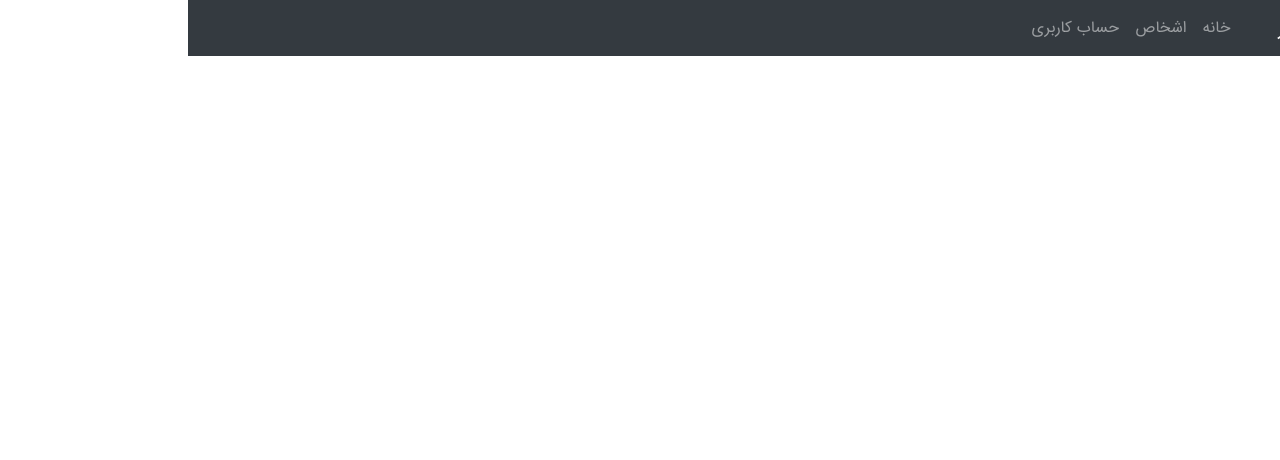
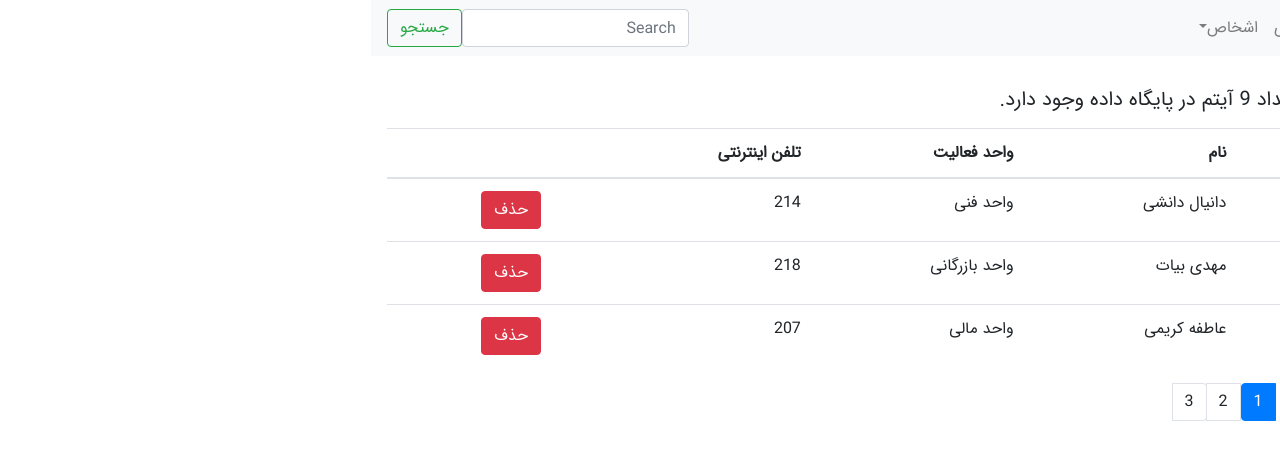
Before and after one commit to danieldotinc/Trade-Management-System, a React (Create React App) app: page /Profiles/Employees in a window 1280 px wide. Shown: the top 460 px of the page. Built offline with nearby package versions, Linux system fonts and the light colour scheme; the HTML template or start-up script is replaced by a standard one.

Commit message:
employee profiles added

```diff
--- a/package.json
+++ b/package.json
@@ -5,6 +5,7 @@
   "dependencies": {
     "bootstrap": "^4.3.1",
     "react": "^16.8.3",
+    "react-bootstrap": "^1.0.0-beta.5",
     "react-dom": "^16.8.3",
     "react-router-dom": "^4.3.1",
     "react-scripts": "2.1.5",
--- a/src/App.js
+++ b/src/App.js
@@ -5,22 +5,28 @@ import {
   Switch,
   withRouter
 } from "react-router-dom";
-import Navbar from "./components/layouts/Navbar";
+import Navigation from "./components/layouts/Navbar";
 import uuid from "uuid";
 import Home from "./components/Home";
 import Like from "./components/table/common/like";
 
 import Profiles from "./views/profiles/profiles";
 
-import { getItems, deleteItem } from "./services/fakeItemService";
-import { getTypes } from "./services/fakeTypeService";
+import {
+  getBusinessItems,
+  deleteBusinessItem,
+  getEmployeesItems,
+  deleteEmployeeItem
+} from "./services/fakeItemService";
+import { getBusinessTypes, getEmployeeTypes } from "./services/fakeTypeService";
 
 import "./assets/css/style.css";
 
 class App extends Component {
   state = {
-    types: getTypes(),
-    columns: [
+    businessTypes: getBusinessTypes(),
+    employeeTypes: getEmployeeTypes(),
+    businessColumns: [
       { label: "ID", path: "id" },
       { label: "نام", path: "name" },
       { label: "حوزه فعالیت", path: "type" },
@@ -37,7 +43,30 @@ class App extends Component {
         content: item => (
           <button
             className="btn btn-danger"
-            onClick={() => this.handleDeleteTableItem(item.id)}
+            onClick={() => this.handleDeleteTableItem(item.id, "business")}
+          >
+            حذف
+          </button>
+        )
+      }
+    ],
+    employeesColumns: [
+      { label: "ID", path: "id" },
+      { label: "نام", path: "name" },
+      { label: "واحد فعالیت", path: "type" },
+      { label: "تلفن اینترنتی", path: "telephone" },
+      {
+        key: uuid.v4(),
+        content: item => (
+          <Like movie={item} onClick={() => this.handleLikeItem(item)} />
+        )
+      },
+      {
+        key: uuid.v4(),
+        content: item => (
+          <button
+            className="btn btn-danger"
+            onClick={() => this.handleDeleteTableItem(item.id, "employee")}
           >
             حذف
           </button>
@@ -47,42 +76,62 @@ class App extends Component {
     selectedGenre: "all",
     sortColumn: "id",
     currentPage: 1,
-    pageSize: 2,
-    items: getItems(),
+    pageSize: 3,
+    businessItems: getBusinessItems(),
+    employeeItems: getEmployeesItems(),
     personInfo: false,
     personId: 1,
     activePage: "Home"
   };
 
-  handleDeleteTableItem = id => {
-    deleteItem(id);
+  handleDeleteTableItem = (id, listName) => {
+    if (listName == "business") {
+      deleteBusinessItem(id);
+      this.setState({
+        businessItems: getBusinessItems()
+      });
+    } else if (listName == "employee") {
+      deleteEmployeeItem(id);
+      this.setState({
+        employeeItems: getEmployeesItems()
+      });
+    }
+  };
+
+  handleLikeItem = item => {
+    const businessItems = [...this.state.businessItems];
+    const index = businessItems.indexOf(item);
+    businessItems[index].liked = !businessItems[index].liked;
     this.setState({
-      items: getItems()
+      businessItems
     });
   };
 
-  handleLikeItem = item => {
-    const items = [...this.state.items];
-    const index = items.indexOf(item);
-    items[index].liked = !items[index].liked;
-    this.setState({
-      items
-    });
+  handleTypesFilter = (type, listName) => {
+    if (listName == "businessItems") {
+      this.setState({
+        businessItems:
+          type.name && type.id
+            ? getBusinessItems().filter(item => item.type == type.name)
+            : getBusinessItems(),
+        selectedGenre: type == "all" ? "all" : type.name,
+        currentPage: 1
+      });
+    } else if (listName == "employeeItems") {
+      this.setState({
+        employeeItems:
+          type.name && type.id
+            ? getEmployeesItems().filter(item => item.type == type.name)
+            : getEmployeesItems(),
+        selectedGenre: type == "all" ? "all" : type.name,
+        currentPage: 1
+      });
+    }
   };
 
-  handleTypesFilter = type =>
-    this.setState({
-      items:
-        type.name && type.id
-          ? getItems().filter(item => item.type == type.name)
-          : getItems(),
-      selectedGenre: type == "all" ? "all" : type.name,
-      currentPage: 1
-    });
+  handlePageChange = (page, listName) => this.setState({ currentPage: page });
 
-  handlePageChange = page => this.setState({ currentPage: page });
-
-  handleSort = sortColumn => this.setState({ sortColumn });
+  handleSort = (sortColumn, listName) => this.setState({ sortColumn });
 
   handleDelete = id => {
     this.setState({
@@ -95,7 +144,7 @@ class App extends Component {
     return (
       <Router>
         <React.Fragment>
-          <Navbar activePage={this.state.activePage} />
+          <Navigation activePage={this.state.activePage} />
           <div className="m-3">
             <Switch>
               {/* <Route
@@ -110,9 +159,31 @@ class App extends Component {
                 path="/Profiles"
                 render={props => (
                   <Profiles
-                    columns={this.state.columns}
-                    items={this.state.items}
-                    genres={this.state.types}
+                    listName={"businessItems"}
+                    columns={this.state.businessColumns}
+                    items={this.state.businessItems}
+                    genres={this.state.businessTypes}
+                    selectedGenre={this.state.selectedGenre}
+                    sortColumn={this.state.sortColumn}
+                    onDeleteTableItem={this.handleDeleteTableItem}
+                    onLikeItem={this.handleLikeItem}
+                    currentPage={this.state.currentPage}
+                    pageSize={this.state.pageSize}
+                    onPageChange={this.handlePageChange}
+                    onGenreChange={this.handleTypesFilter}
+                    onSort={this.handleSort}
+                  />
+                )}
+              />
+              <Route
+                exact
+                path="/Profiles/Employees"
+                render={props => (
+                  <Profiles
+                    listName={"employeeItems"}
+                    columns={this.state.employeesColumns}
+                    items={this.state.employeeItems}
+                    genres={this.state.employeeTypes}
                     selectedGenre={this.state.selectedGenre}
                     sortColumn={this.state.sortColumn}
                     onDeleteTableItem={this.handleDeleteTableItem}
--- a/src/components/layouts/Navbar.jsx
+++ b/src/components/layouts/Navbar.jsx
@@ -1,15 +1,24 @@
 import React, { Component } from "react";
 import { withRouter } from "react-router-dom";
 import { Link } from "react-router-dom";
+import {
+  Navbar,
+  Nav,
+  NavDropdown,
+  Form,
+  FormControl,
+  Button
+} from "react-bootstrap";
 
-export class Navbar extends Component {
+export class Navigation extends Component {
   getClass = route => {
     if (this.props.location.pathname == route) return "nav-item active";
     return "nav-item";
   };
   render() {
     return (
-      <nav
+      <React.Fragment>
+        {/* <nav
           className="navbar navbar-expand-lg navbar-dark bg-dark"
           style={{ direction: "rtl" }}
         >
@@ -34,6 +43,22 @@ export class Navbar extends Component {
                   خانه <span className="sr-only">(current)</span>
                 </Link>
               </li>
+              <li className="dropdown">
+                <Link className="dropdown-toggle" data-toggle="dropdown" to="#">
+                  Page 1<span className="caret" />
+                </Link>
+                <ul className="dropdown-menu">
+                  <li>
+                    <Link to="#">Page 1-1</Link>
+                  </li>
+                  <li>
+                    <Link to="#">Page 1-2</Link>
+                  </li>
+                  <li>
+                    <Link to="#">Page 1-3</Link>
+                  </li>
+                </ul>
+              </li>
               <li className={this.getClass("/Profiles")}>
                 <Link className="nav-link" to="/Profiles">
                   اشخاص
@@ -46,9 +71,43 @@ export class Navbar extends Component {
               </li>
             </ul>
           </div>
-      </nav>
+        </nav> */}
+        <Navbar bg="light" expand="lg">
+          <Navbar.Brand href="#home">مدیریت کسب و کار</Navbar.Brand>
+          <Navbar.Toggle aria-controls="basic-navbar-nav" />
+          <Navbar.Collapse id="basic-navbar-nav">
+            <Nav className="ml-auto pr-5">
+              <Nav.Link href="/Home">خانه</Nav.Link>
+              <Nav.Link href="#link">حساب کاربری</Nav.Link>
+              <NavDropdown title="اشخاص" id="basic-nav-dropdown">
+                <NavDropdown.Item href="/Profiles">
+                  کسب و کارها
+                </NavDropdown.Item>
+                <NavDropdown.Item href="/Profiles/Employees">
+                  کارمندان
+                </NavDropdown.Item>
+                <NavDropdown.Item href="/Profiles/Customers">
+                  مشتریان
+                </NavDropdown.Item>
+                <NavDropdown.Divider />
+                <NavDropdown.Item href="#action/3.4">
+                  Separated link
+                </NavDropdown.Item>
+              </NavDropdown>
+            </Nav>
+            <Form inline>
+              <FormControl
+                type="text"
+                placeholder="Search"
+                className="mr-sm-2"
+              />
+              <Button variant="outline-success">جستجو</Button>
+            </Form>
+          </Navbar.Collapse>
+        </Navbar>
+      </React.Fragment>
     );
   }
 }
 
-export default withRouter(Navbar);
+export default withRouter(Navigation);
--- a/src/components/table/common/tableHeader.jsx
+++ b/src/components/table/common/tableHeader.jsx
@@ -1,7 +1,7 @@
 import React, { Component } from "react";
 
 class TableHeader extends Component {
-  raiseSort = path => {
+  raiseSort = (path, listName) => {
     const sortColumn = { ...this.props.sortColumn };
     if (sortColumn.path === path)
       sortColumn.order = sortColumn.order == "asc" ? "desc" : "asc";
@@ -9,7 +9,7 @@ class TableHeader extends Component {
       sortColumn.path = path;
       sortColumn.order = "asc";
     }
-    this.props.onSort(sortColumn);
+    this.props.onSort(sortColumn, listName);
   };
 
   sortedIcon = column => {
@@ -20,7 +20,7 @@ class TableHeader extends Component {
   };
 
   render() {
-    const { columns } = this.props;
+    const { columns, listName } = this.props;
     return (
       <thead>
         <tr>
@@ -28,10 +28,10 @@ class TableHeader extends Component {
             return (
               <th
                 key={column.path || column.key}
-                onClick={() => this.raiseSort(column.path)}
+                onClick={() => this.raiseSort(column.path, listName)}
                 style={{ cursor: "pointer" }}
               >
-                {column.label} {this.sortedIcon(column)}
+                {column.label} {this.sortedIcon(column, listName)}
               </th>
             );
           })}
--- a/src/components/table/fullList.jsx
+++ b/src/components/table/fullList.jsx
@@ -8,6 +8,7 @@ import _ from "lodash";
 export class FullList extends Component {
   render() {
     const {
+      listName,
       items,
       pageSize,
       currentPage,
@@ -30,6 +31,7 @@ export class FullList extends Component {
         <div className="row">
           <div className="col-3">
             <ListItem
+              listName={listName}
               genres={genres}
               onGenreChange={onGenreChange}
               selectedGenre={selectedGenre}
@@ -37,6 +39,7 @@ export class FullList extends Component {
           </div>
           <div className="col">
             <ListTable
+              listName={listName}
               sortColumn={sortColumn}
               itemsCount={items.length}
               onSort={onSort}
@@ -46,6 +49,7 @@ export class FullList extends Component {
               onLikeItem={onLikeItem}
             />
             <Pagination
+              listName={listName}
               pageSize={pageSize}
               currentPage={currentPage}
               itemsCount={items.length}
--- a/src/components/table/listItem.jsx
+++ b/src/components/table/listItem.jsx
@@ -3,6 +3,7 @@ import PropTypes from "prop-types";
 
 const ListItem = props => {
   const {
+    listName,
     selectedGenre,
     genres,
     textProperty,
@@ -16,7 +17,7 @@ const ListItem = props => {
           selectedGenre == "all" ? "list-group-item active" : "list-group-item"
         }
         style={{ cursor: "pointer" }}
-        onClick={() => onGenreChange("all")}
+        onClick={() => onGenreChange("all", listName)}
       >
         All Genres
       </li>
@@ -29,7 +30,7 @@ const ListItem = props => {
               : "list-group-item"
           }
           style={{ cursor: "pointer" }}
-          onClick={() => onGenreChange(genre)}
+          onClick={() => onGenreChange(genre, listName)}
         >
           {genre[textProperty]}
         </li>
@@ -40,7 +41,7 @@ const ListItem = props => {
 
 ListItem.defaultProps = {
   textProperty: "name",
-  valueProperty: "_id"
+  valueProperty: "id"
 };
 
 ListItem.propTypes = {};
--- a/src/components/table/listTable.jsx
+++ b/src/components/table/listTable.jsx
@@ -5,6 +5,7 @@ import TableBody from "./common/tableBody";
 class MoviesTable extends Component {
   render() {
     const {
+      listName,
       columns,
       sortColumn,
       onSort,
@@ -22,6 +23,7 @@ class MoviesTable extends Component {
         </div>
         <table className="table">
           <TableHeader
+            listName={listName}
             columns={columns}
             sortColumn={sortColumn}
             onSort={onSort}
--- a/src/services/fakeItemService.js
+++ b/src/services/fakeItemService.js
@@ -1,6 +1,6 @@
 import * as genresAPI from "./fakeTypeService";
 
-const items = [
+const businessItems = [
   {
     id: "1",
     name: "حمید مرادی",
@@ -45,16 +45,77 @@ const items = [
   }
 ];
 
-export function getItems() {
-  return items;
+const employeesItems = [
+  {
+    id: "1",
+    name: "دانیال دانشی",
+    type: "واحد فنی",
+    telephone: "214"
+  },
+  {
+    id: "2",
+    name: "مهدی بیات",
+    type: "واحد بازرگانی",
+    telephone: "218"
+  },
+  {
+    id: "3",
+    name: "عاطفه کریمی",
+    type: "واحد مالی",
+    telephone: "207"
+  },
+  {
+    id: "4",
+    name: "پگاه جمشیدی",
+    type: "واحد فروش",
+    telephone: "200"
+  },
+  {
+    id: "5",
+    name: "سعید شمس",
+    type: "واحد منابع انسانی",
+    telephone: "223"
+  },
+  {
+    id: "6",
+    name: "محسن شمس",
+    type: "مدیر پروژه",
+    telephone: "215"
+  },
+  {
+    id: "7",
+    name: "فریماه حیدری",
+    type: "واحد فروش",
+    telephone: "202"
+  },
+  {
+    id: "8",
+    name: "الهام بهرامی",
+    type: "واحد فروش",
+    telephone: "211"
+  },
+  {
+    id: "9",
+    name: "فاطمه فصیحی",
+    type: "واحد مالی",
+    telephone: "206"
+  }
+];
+
+export function getBusinessItems() {
+  return businessItems;
 }
 
-export function getItem(id) {
-  return items.find(m => m.id === id);
+export function getEmployeesItems() {
+  return employeesItems;
+}
+
+export function getBusinessItem(id) {
+  return businessItems.find(m => m.id === id);
 }
 
 // export function saveItem(item) {
-//   let itemInDb = items.find(m => m.id === item.id) || {};
+//   let itemInDb = businessItems.find(m => m.id === item.id) || {};
 //   itemInDb.name = item.name;
 //   itemInDb.type = genresAPI.genres.find(g => g._id === movie.genreId);
 //   itemInDb.numberInStock = item.numberInStock;
@@ -62,14 +123,20 @@ export function getItem(id) {
 
 //   if (!itemInDb.id) {
 //     itemInDb.id = Date.now();
-//     items.push(itemInDb);
+//     businessItems.push(itemInDb);
 //   }
 
 //   return itemInDb;
 // }
 
-export function deleteItem(id) {
-  let itemInDb = items.find(m => m.id === id);
-  items.splice(items.indexOf(itemInDb), 1);
+export function deleteBusinessItem(id) {
+  let itemInDb = businessItems.find(m => m.id === id);
+  businessItems.splice(businessItems.indexOf(itemInDb), 1);
   return itemInDb;
 }
+
+export function deleteEmployeeItem(id) {
+  let itemInDb = employeesItems.find(m => m.id === id);
+  employeesItems.splice(employeesItems.indexOf(itemInDb), 1);
+  return itemInDb;
+}
--- a/src/services/fakeTypeService.js
+++ b/src/services/fakeTypeService.js
@@ -1,4 +1,4 @@
-export const types = [
+export const businessTypes = [
   { id: 1, name: "ظروف چینی" },
   { id: 2, name: "جهیزیه" },
   { id: 3, name: "ظروف مسی" },
@@ -7,6 +7,19 @@ export const types = [
   { id: 6, name: "لوازم برقی" }
 ];
 
-export function getTypes() {
-  return types.filter(g => g);
+export const employeeTypes = [
+  { id: 1, name: "واحد فنی" },
+  { id: 2, name: "واحد بازرگانی" },
+  { id: 3, name: "واحد مالی" },
+  { id: 4, name: "واحد فروش" },
+  { id: 5, name: "واحد منابع انسانی" },
+  { id: 6, name: "مدیر پروژه" }
+];
+
+export function getBusinessTypes() {
+  return businessTypes.filter(g => g);
 }
+
+export function getEmployeeTypes() {
+  return employeeTypes.filter(g => g);
+}
--- a/src/views/profiles/profiles.jsx
+++ b/src/views/profiles/profiles.jsx
@@ -4,6 +4,7 @@ import FullList from "../../components/table/fullList";
 export class profiles extends Component {
   render() {
     const {
+      listName,
       columns,
       items,
       genres,
@@ -19,6 +20,7 @@ export class profiles extends Component {
     } = this.props;
     return (
       <FullList
+        listName={listName}
         columns={columns}
         items={items}
         genres={genres}
```
Also changed, not shown: 1 other file (tests, documents, lock files or other folders). Lines whose indentation alone changed are shown as unchanged.
